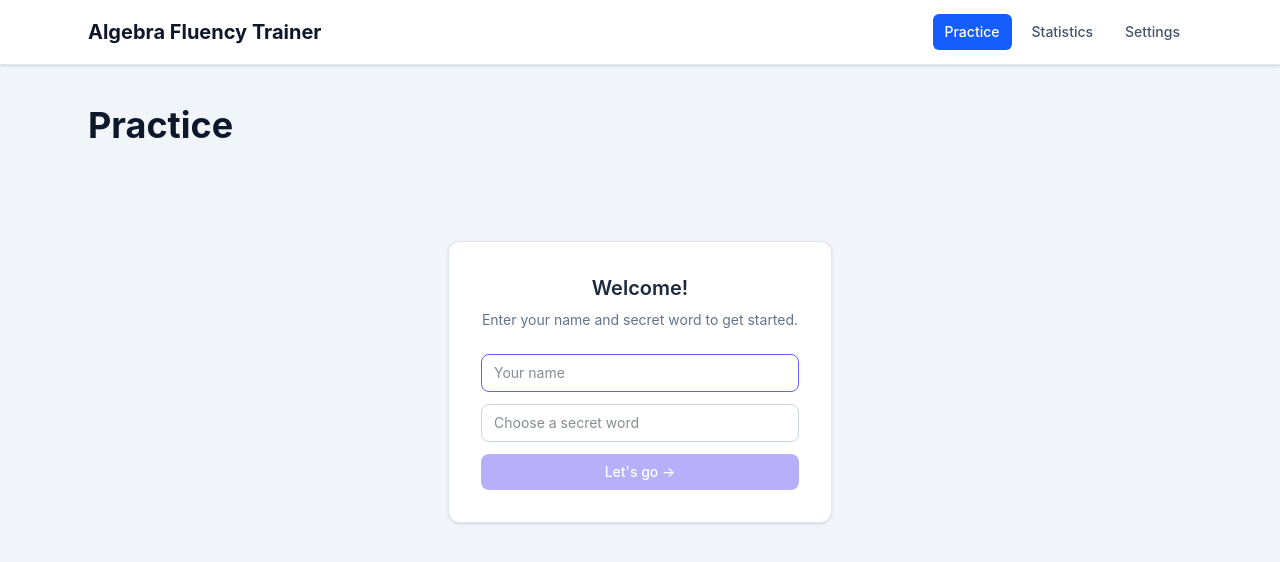
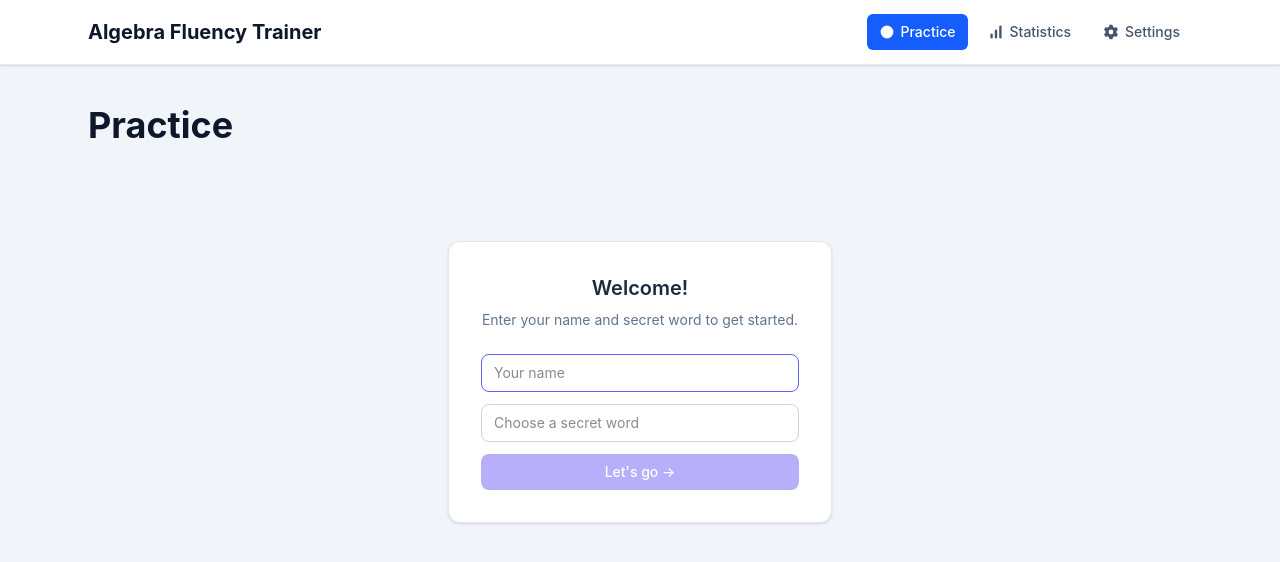
Before and after one commit to scadergit/algebra-fluency-trainer, a React (Vite) app: page /practice in a window 1280 px wide. Shown: the top 562 px of the page. Built offline with nearby package versions, Linux system fonts and the light colour scheme.

Commit message:
Add icons and update README

```diff
--- a/src/shared/layout/MainLayout.tsx
+++ b/src/shared/layout/MainLayout.tsx
@@ -7,14 +7,48 @@ interface MainLayoutProps {
 }
 
 const navItem =
-  "rounded-md px-3 py-2 text-sm font-medium text-slate-600 transition hover:bg-slate-200 hover:text-slate-900";
+  "flex items-center gap-1.5 rounded-md px-3 py-2 text-sm font-medium text-slate-600 transition hover:bg-slate-200 hover:text-slate-900";
 
 const activeNavItem =
   "bg-blue-600 text-white hover:bg-blue-700 hover:text-white";
 
-export default function MainLayout({
-  children,
-}: MainLayoutProps) {
+// ── Icons ─────────────────────────────────────────────────────────────────────
+
+function PracticeIcon() {
+  return (
+    <svg xmlns="http://www.w3.org/2000/svg" viewBox="0 0 20 20" fill="currentColor" className="size-4">
+      <path d="M10 2a8 8 0 1 0 0 16A8 8 0 0 0 10 2Zm.75 4.75a.75.75 0 0 0-1.5 0v3.5l-1.72 1.72a.75.75 0 1 0 1.06 1.06l2-2a.75.75 0 0 0 .22-.53v-3.75Z" />
+    </svg>
+  );
+}
+
+function StatisticsIcon() {
+  return (
+    <svg xmlns="http://www.w3.org/2000/svg" viewBox="0 0 20 20" fill="currentColor" className="size-4">
+      <path d="M15.5 2A1.5 1.5 0 0 0 14 3.5v13a1.5 1.5 0 0 0 3 0v-13A1.5 1.5 0 0 0 15.5 2ZM10 7A1.5 1.5 0 0 0 8.5 8.5v8a1.5 1.5 0 0 0 3 0v-8A1.5 1.5 0 0 0 10 7ZM4.5 12A1.5 1.5 0 0 0 3 13.5v3a1.5 1.5 0 0 0 3 0v-3A1.5 1.5 0 0 0 4.5 12Z" />
+    </svg>
+  );
+}
+
+function SettingsIcon() {
+  return (
+    <svg xmlns="http://www.w3.org/2000/svg" viewBox="0 0 20 20" fill="currentColor" className="size-4">
+      <path fillRule="evenodd" d="M7.84 1.804A1 1 0 0 1 8.82 1h2.36a1 1 0 0 1 .98.804l.331 1.652a6.993 6.993 0 0 1 1.929 1.115l1.598-.54a1 1 0 0 1 1.186.447l1.18 2.044a1 1 0 0 1-.205 1.251l-1.267 1.113a7.047 7.047 0 0 1 0 2.228l1.267 1.113a1 1 0 0 1 .206 1.25l-1.18 2.045a1 1 0 0 1-1.187.447l-1.598-.54a6.993 6.993 0 0 1-1.929 1.115l-.33 1.652a1 1 0 0 1-.98.804H8.82a1 1 0 0 1-.98-.804l-.331-1.652a6.993 6.993 0 0 1-1.929-1.115l-1.598.54a1 1 0 0 1-1.186-.447l-1.18-2.044a1 1 0 0 1 .205-1.251l1.267-1.114a7.05 7.05 0 0 1 0-2.227L1.821 7.773a1 1 0 0 1-.206-1.25l1.18-2.045a1 1 0 0 1 1.187-.447l1.598.54A6.992 6.992 0 0 1 7.51 3.456l.33-1.652ZM10 13a3 3 0 1 0 0-6 3 3 0 0 0 0 6Z" clipRule="evenodd" />
+    </svg>
+  );
+}
+
+function UserIcon() {
+  return (
+    <svg xmlns="http://www.w3.org/2000/svg" viewBox="0 0 20 20" fill="currentColor" className="size-4 text-slate-400">
+      <path d="M10 8a3 3 0 1 0 0-6 3 3 0 0 0 0 6ZM3.465 14.493a1.23 1.23 0 0 0 .41 1.412A9.957 9.957 0 0 0 10 18c2.31 0 4.438-.784 6.131-2.1.43-.333.604-.903.408-1.41a7.002 7.002 0 0 0-13.074.003Z" />
+    </svg>
+  );
+}
+
+// ── Layout ────────────────────────────────────────────────────────────────────
+
+export default function MainLayout({ children }: MainLayoutProps) {
   const { activeStudent, clearActiveStudent } = useStudent();
 
   return (
@@ -32,6 +66,7 @@ export default function MainLayout({
                 `${navItem} ${isActive ? activeNavItem : ""}`
               }
             >
+              <PracticeIcon />
               Practice
             </NavLink>
 
@@ -41,6 +76,7 @@ export default function MainLayout({
                 `${navItem} ${isActive ? activeNavItem : ""}`
               }
             >
+              <StatisticsIcon />
               Statistics
             </NavLink>
 
@@ -50,17 +86,19 @@ export default function MainLayout({
                 `${navItem} ${isActive ? activeNavItem : ""}`
               }
             >
+              <SettingsIcon />
               Settings
             </NavLink>
 
             {activeStudent && (
               <div className="ml-4 flex items-center gap-2 border-l border-slate-200 pl-4">
+                <UserIcon />
                 <span className="text-sm font-medium text-slate-700">
                   {activeStudent}
                 </span>
                 <button
                   onClick={clearActiveStudent}
-                  className="text-xs text-slate-400 hover:text-slate-600 underline"
+                  className="text-xs text-slate-400 underline hover:text-slate-600"
                 >
                   Switch
                 </button>
```
Also changed, not shown: 1 other file (tests, documents, lock files or other folders).
